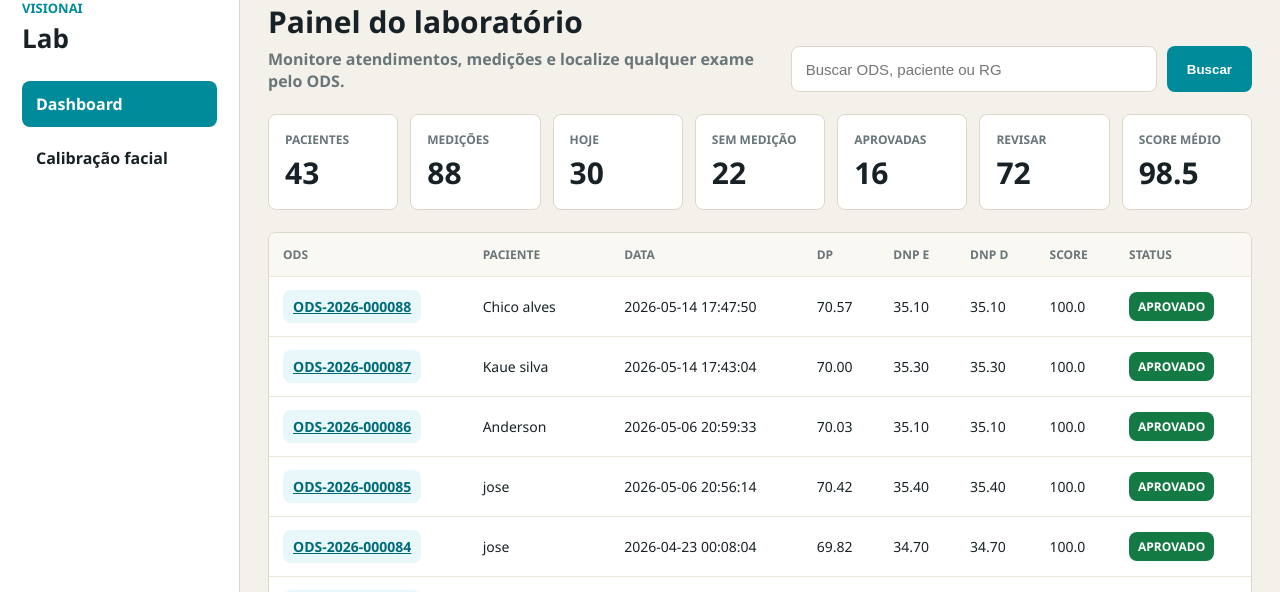
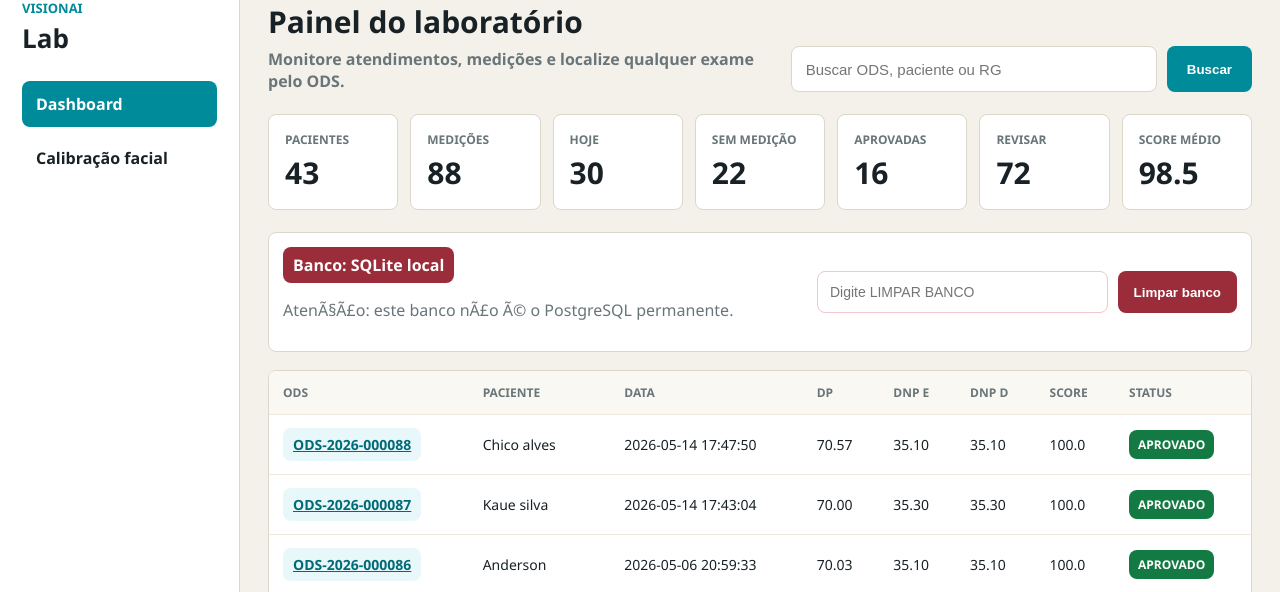
Before and after one commit to andsonandreribeiro09/VisionIA, a Flask app: page /laboratorio in a window 1280 px wide. Shown: the part 27-619 px from the top of the page. Run offline with Flask 3, Linux system fonts and the light colour scheme; data comes from the database, SQL or seed files in the repository; data that the repository does not hold is empty; some libraries are stand-ins or nearby versions.

Commit message:
Wire PostgreSQL status and database reset

```diff
--- a/app.py
+++ b/app.py
@@ -9,7 +9,7 @@ import base64
 import threading
 from pathlib import Path
 from urllib.parse import urlencode
-from database import conectar, inserir_retornando_id, is_postgres_connection, sql_medicoes_hoje
+from database import conectar, database_config, inserir_retornando_id, is_postgres_connection, sql_medicoes_hoje
 from datetime import datetime
 # ------------------------------
 # Imports de bibliotecas externas
@@ -159,6 +159,23 @@ def remover_arquivos_vinculados(caminhos):
             debug_log("Nao foi possivel remover arquivo vinculado:", caminho)
 
 
+def limpar_csv_pacientes_medicoes():
+    with CSV_LOCK:
+        escrever_linhas_csv([])
+
+
+def remover_fotos_pacientes():
+    pasta_fotos = Path(BASE_DIR, "static", "fotos")
+    if not pasta_fotos.exists():
+        return
+
+    for arquivo in pasta_fotos.glob("paciente_*.jpg"):
+        try:
+            arquivo.unlink()
+        except OSError:
+            debug_log("Nao foi possivel remover foto:", arquivo)
+
+
 def recalcular_calibracao_facial(cursor):
     cursor.execute("SELECT * FROM calibracao_facial_amostras ORDER BY id")
     amostras = cursor.fetchall()
@@ -335,7 +352,12 @@ def index():
 
 @app.route("/healthz")
 def healthz():
-    return {"status": "ok"}
+    config_banco = database_config()
+    return {
+        "status": "ok",
+        "database": config_banco["backend"],
+        "database_persistente": config_banco["persistente"],
+    }
 
 
 @app.route("/paciente")
@@ -437,6 +459,7 @@ def laboratorio():
     busca = (request.args.get("q") or "").strip()
     mensagem = request.args.get("msg")
     erro = request.args.get("erro")
+    config_banco = database_config()
 
     conn = get_db()
     cursor = conn.cursor()
@@ -556,6 +579,7 @@ def laboratorio():
         resultados=resultados[:80],
         recentes=medicoes_preparadas[:8],
         medicao=medicao_selecionada,
+        banco=config_banco,
         stats={
             "total_pacientes": total_pacientes,
             "total_medicoes": total_medicoes,
@@ -626,6 +650,64 @@ def laboratorio_excluir_paciente():
         conn.close()
         debug_log("Erro ao excluir paciente:", exc)
         return redirect_laboratorio(erro="Nao foi possivel excluir o paciente. Tente novamente.")
+
+
+@app.route("/laboratorio/limpar-banco", methods=["POST"])
+def laboratorio_limpar_banco():
+    confirmacao = (request.form.get("confirmacao") or "").strip()
+
+    if confirmacao != "LIMPAR BANCO":
+        return redirect_laboratorio(
+            erro="Para limpar todos os dados, digite LIMPAR BANCO exatamente."
+        )
+
+    conn = get_db()
+    cursor = conn.cursor()
+
+    try:
+        if is_postgres_connection(conn):
+            cursor.execute("""
+                TRUNCATE TABLE
+                    calibracao_facial_amostras,
+                    calibracao_facial,
+                    medicoes,
+                    receitas,
+                    pedidos,
+                    pacientes
+                RESTART IDENTITY CASCADE
+            """)
+        else:
+            cursor.execute("DELETE FROM calibracao_facial_amostras")
+            cursor.execute("DELETE FROM calibracao_facial")
+            cursor.execute("DELETE FROM medicoes")
+            cursor.execute("DELETE FROM receitas")
+            cursor.execute("DELETE FROM pedidos")
+            cursor.execute("DELETE FROM pacientes")
+            cursor.execute("""
+                DELETE FROM sqlite_sequence
+                WHERE name IN (
+                    'calibracao_facial_amostras',
+                    'calibracao_facial',
+                    'medicoes',
+                    'receitas',
+                    'pedidos',
+                    'pacientes'
+                )
+            """)
+
+        conn.commit()
+        conn.close()
+
+        limpar_csv_pacientes_medicoes()
+        remover_fotos_pacientes()
+
+        return redirect_laboratorio(msg="Banco limpo. Pacientes, medicoes e calibracoes foram zerados.")
+
+    except Exception as exc:
+        conn.rollback()
+        conn.close()
+        debug_log("Erro ao limpar banco:", exc)
+        return redirect_laboratorio(erro="Nao foi possivel limpar o banco. Tente novamente.")
 
 
 @app.route("/laboratorio/calibracao", methods=["GET", "POST"])
--- a/database.py
+++ b/database.py
@@ -16,6 +16,25 @@ POSTGRES_PREFIXES = ("postgres://", "postgresql://")
 def postgres_disponivel():
     database_url = os.getenv("DATABASE_URL", "").strip()
     return database_url.lower().startswith(POSTGRES_PREFIXES)
+
+
+def database_backend():
+    return "postgresql" if postgres_disponivel() else "sqlite"
+
+
+def database_config():
+    if postgres_disponivel():
+        return {
+            "backend": "postgresql",
+            "persistente": True,
+            "label": "PostgreSQL Render",
+        }
+
+    return {
+        "backend": "sqlite",
+        "persistente": False,
+        "label": "SQLite local",
+    }
 
 
 def is_postgres_connection(conn):
--- a/render.yaml
+++ b/render.yaml
@@ -15,3 +15,7 @@ services:
         value: /var/data
       - key: VISIONAI_DB_PATH
         value: /var/data/visionai.db
+      - key: DATABASE_URL
+        fromDatabase:
+          name: Banco_dados_Vision_IA
+          property: connectionString
--- a/templates/laboratorio.html
+++ b/templates/laboratorio.html
@@ -316,6 +316,57 @@ th{
     cursor:pointer;
 }
 
+.system-panel{
+    margin-bottom:18px;
+    padding:14px;
+    display:grid;
+    grid-template-columns:minmax(0, 1fr) minmax(260px, 420px);
+    gap:14px;
+    align-items:center;
+    background:var(--paper);
+    border:1px solid var(--line);
+    border-radius:8px;
+}
+
+.db-badge{
+    display:inline-flex;
+    width:max-content;
+    padding:7px 10px;
+    border-radius:8px;
+    color:white;
+    background:var(--ok);
+    font-weight:800;
+}
+
+.db-badge.warn{
+    background:var(--warn);
+}
+
+.wipe-form{
+    display:grid;
+    grid-template-columns:minmax(160px, 1fr) auto;
+    gap:10px;
+}
+
+.wipe-form input{
+    min-height:42px;
+    padding:0 12px;
+    border:1px solid #efc7cc;
+    border-radius:8px;
+    font-size:14px;
+}
+
+.wipe-form button{
+    min-height:42px;
+    padding:0 16px;
+    border:0;
+    border-radius:8px;
+    color:white;
+    background:var(--warn);
+    font-weight:800;
+    cursor:pointer;
+}
+
 .empty{
     padding:28px;
     color:var(--muted);
@@ -327,6 +378,7 @@ th{
     .sidebar{display:none}
     .stats{grid-template-columns:repeat(3, 1fr)}
     .detail{grid-template-columns:1fr}
+    .system-panel{grid-template-columns:1fr}
 }
 
 @media(max-width:760px){
@@ -336,6 +388,7 @@ th{
     .stats{grid-template-columns:repeat(2, 1fr)}
     .detail-grid{grid-template-columns:repeat(2, 1fr)}
     .danger-zone form{grid-template-columns:1fr}
+    .wipe-form{grid-template-columns:1fr}
 }
 </style>
 </head>
@@ -381,6 +434,22 @@ th{
         {% if erro %}
         <div class="alert warn">{{ erro }}</div>
         {% endif %}
+
+        <section class="system-panel">
+            <div>
+                <span class="db-badge {{ '' if banco.persistente else 'warn' }}">
+                    Banco: {{ banco.label }}
+                </span>
+                {% if not banco.persistente %}
+                <p class="muted">AtenÃ§Ã£o: este banco nÃ£o Ã© o PostgreSQL permanente.</p>
+                {% endif %}
+            </div>
+
+            <form class="wipe-form" method="post" action="/laboratorio/limpar-banco">
+                <input name="confirmacao" placeholder="Digite LIMPAR BANCO" autocomplete="off" required>
+                <button type="submit">Limpar banco</button>
+            </form>
+        </section>
 
         {% if medicao %}
         <section class="detail">
```
